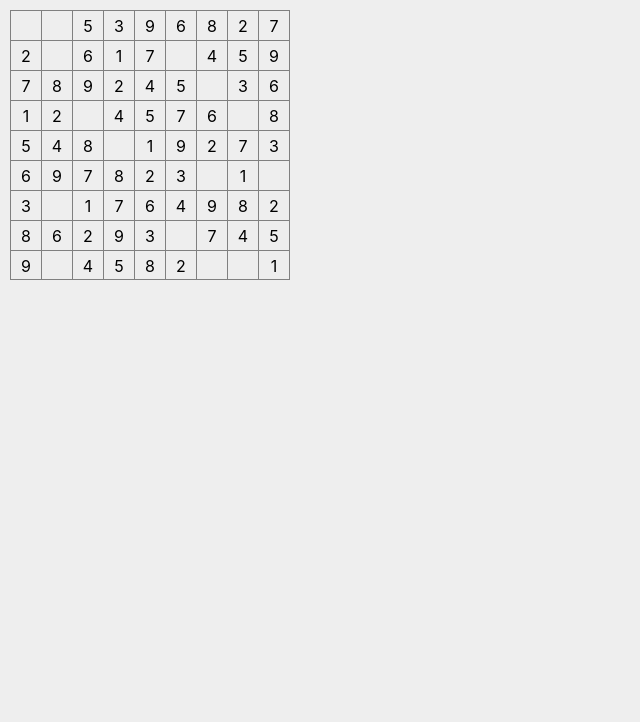
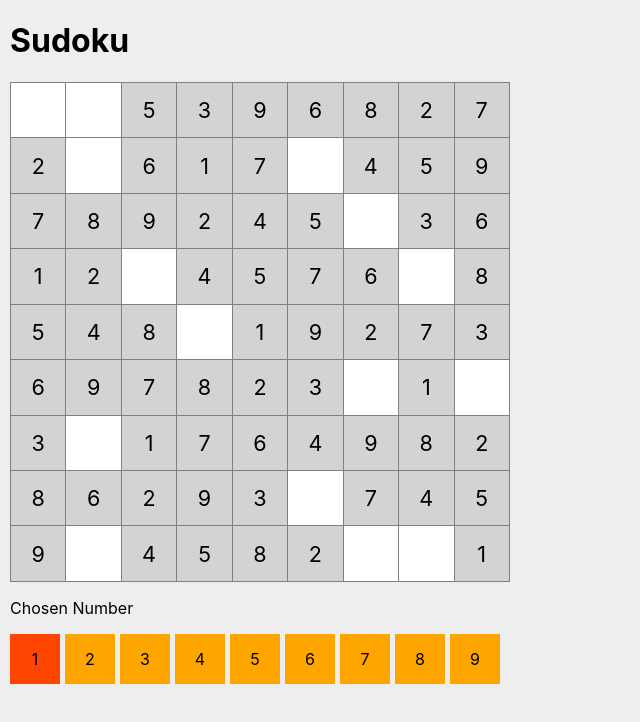
Before and after one commit to najwer23/sudoku, a React (Create React App) app: page / in a window 1280 px wide. Shown: the top 722 px of the page, without its empty margins (0-640 px from the left). Built offline with nearby package versions, Linux system fonts and the light colour scheme.

Commit message:
Board with events

```diff
--- a/src/sudoku/SudokuBoard.styled.ts
+++ b/src/sudoku/SudokuBoard.styled.ts
@@ -1,37 +1,75 @@
 import styled, { css } from "styled-components";
 
+const item = `calc(11.111111111% - 3.1111111px)`;
+
 export const BoardBox = styled.div`
-	width: 280px;
+	width: 90%;
+	max-width: 500px;
 	display: flex;
 	flex-wrap: wrap;
 	margin: 10px;
 `;
 
 export const BoardBoxItem = styled.div`
-	width: 31px;
-	height: 30px;
-	text-align: center;
-	line-height: 30px;
+	width: calc(${item} + 2px);
+	aspect-ratio: 1;
+	box-sizing: content-box;
 	border-left: 1px solid grey;
 	border-top: 1px solid grey;
-	cursor: pointer;
+
 	-webkit-user-select: none; /* Safari */
 	-ms-user-select: none; /* IE 10 and IE 11 */
 	user-select: none; /* Standard syntax */
 
 	&:nth-child(9n) {
-		width: 32px;
+		width: calc(${item} + 2px);
 		border-right: 1px solid grey;
 	}
 
 	&:nth-last-child(-n + 9) {
-		width: 31px;
+		width: calc(${item} + 2px);
 		border-bottom: 1px solid grey;
 	}
 
 	&:nth-last-child(-n + 1) {
-		width: 32px;
+		width: calc(${item} + 2px);
 	}
 `;
 
-export const BoardBoxItemValue = styled.div``
+export const BoardBoxItemValueGen = styled.div`
+	background-color: lightgray;
+	width: 100%;
+	height: 100%;
+	display: flex;
+	align-items: center;
+	justify-content: center;
+	font-size: clamp(1rem, 0.562vw + 0.98rem, 1.35rem);
+`;
+
+export const BoardBoxItemValue = styled(BoardBoxItemValueGen)`
+	cursor: pointer;
+	background-color: white;
+`;
+
+export const BoardNumbers = styled.div`
+	display: flex;
+	gap: 5px;
+	margin: 10px;
+	flex-wrap: wrap;
+`;
+
+export const TextWrapper = styled.div`
+	margin: 10px;
+`;
+
+export const BoardNumber = styled.div<{ $active: boolean }>`
+	height: 50px;
+	width: 50px;
+	line-height: 50px;
+	text-align: center;
+	background-color: ${(props) => (props.$active ? "orangered" : "orange")};
+	-webkit-user-select: none; /* Safari */
+	-ms-user-select: none; /* IE 10 and IE 11 */
+	user-select: none; /* Standard syntax */
+	cursor: pointer;
+`;
--- a/src/sudoku/SudokuBoard.tsx
+++ b/src/sudoku/SudokuBoard.tsx
@@ -1,18 +1,47 @@
-import { BoardBox, BoardBoxItem, BoardBoxItemValue } from "./SudokuBoard.styled"
+import { useState } from "react"
+import { BoardBox, BoardBoxItem, BoardBoxItemValue, BoardBoxItemValueGen, BoardNumber, BoardNumbers, TextWrapper } from "./SudokuBoard.styled"
 
 export const SudokuBoard = ({ board, setBoard }: SudokuBoardType) => {
+	const [number, setNumber] = useState(1);
 
-	console.log(board)
+	const onClickBoardItem = (index: number, value: string) => () => {
+		const newValue = board.map((v, i) => (i === index) ? "a" + value : v)
+		setBoard(newValue)
+	}
+
+	const onClikcBoardNumber = (n: number) => () => setNumber(n)
+
 	return (
-		<BoardBox>
-			{board.map((value, index) => (
-				<BoardBoxItem key={"box-item" + index}>
-					<BoardBoxItemValue key={"box-value" + index}>
-						{value === "" ? "" : value}
-					</BoardBoxItemValue>
-				</BoardBoxItem>
+		<>
+			<TextWrapper>
+				<h1>Sudoku</h1>
+			</TextWrapper>
 
-			))}
-		</BoardBox>
+			<BoardBox>
+				{board.map((value, index) => (
+					<BoardBoxItem key={"box-item" + index}>
+						{value === "" || value.includes("a") ?
+							<BoardBoxItemValue key={"box-value" + index} onClick={onClickBoardItem(index, String(number))}
+							>{value.slice(1)}
+							</BoardBoxItemValue> :
+							<BoardBoxItemValueGen key={"box-value" + index}>{value}</BoardBoxItemValueGen>
+						}
+
+					</BoardBoxItem>
+				))}
+			</BoardBox>
+
+			<TextWrapper>
+				<p>Chosen Number</p>
+			</TextWrapper>
+
+			<BoardNumbers>
+				{Array(9)
+					.fill(null)
+					.map((_, i) => <BoardNumber onClick={onClikcBoardNumber(i + 1)} $active={(i + 1) === number}>{i + 1}
+					</BoardNumber>)}
+			</BoardNumbers>
+
+		</>
 	)
 }
```
